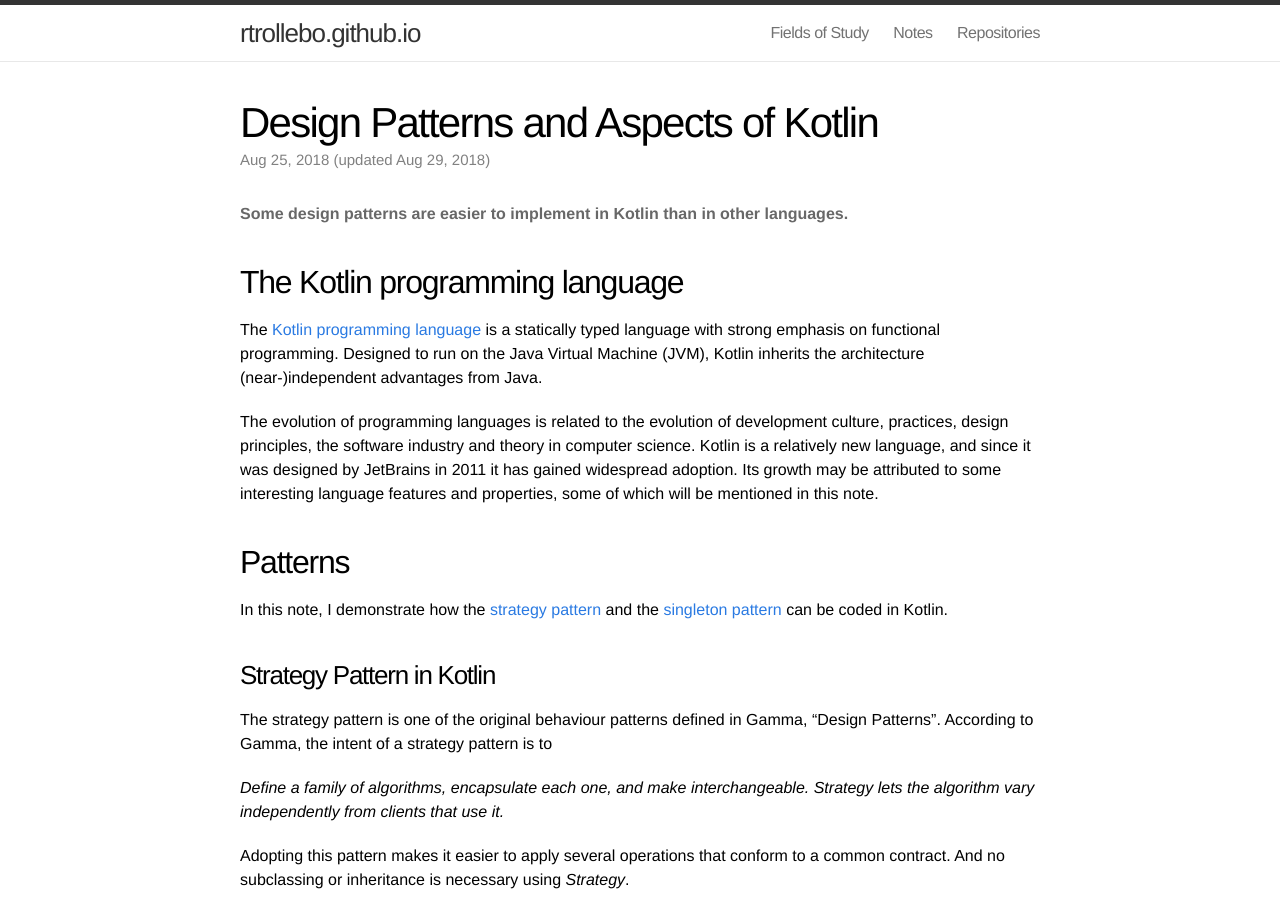
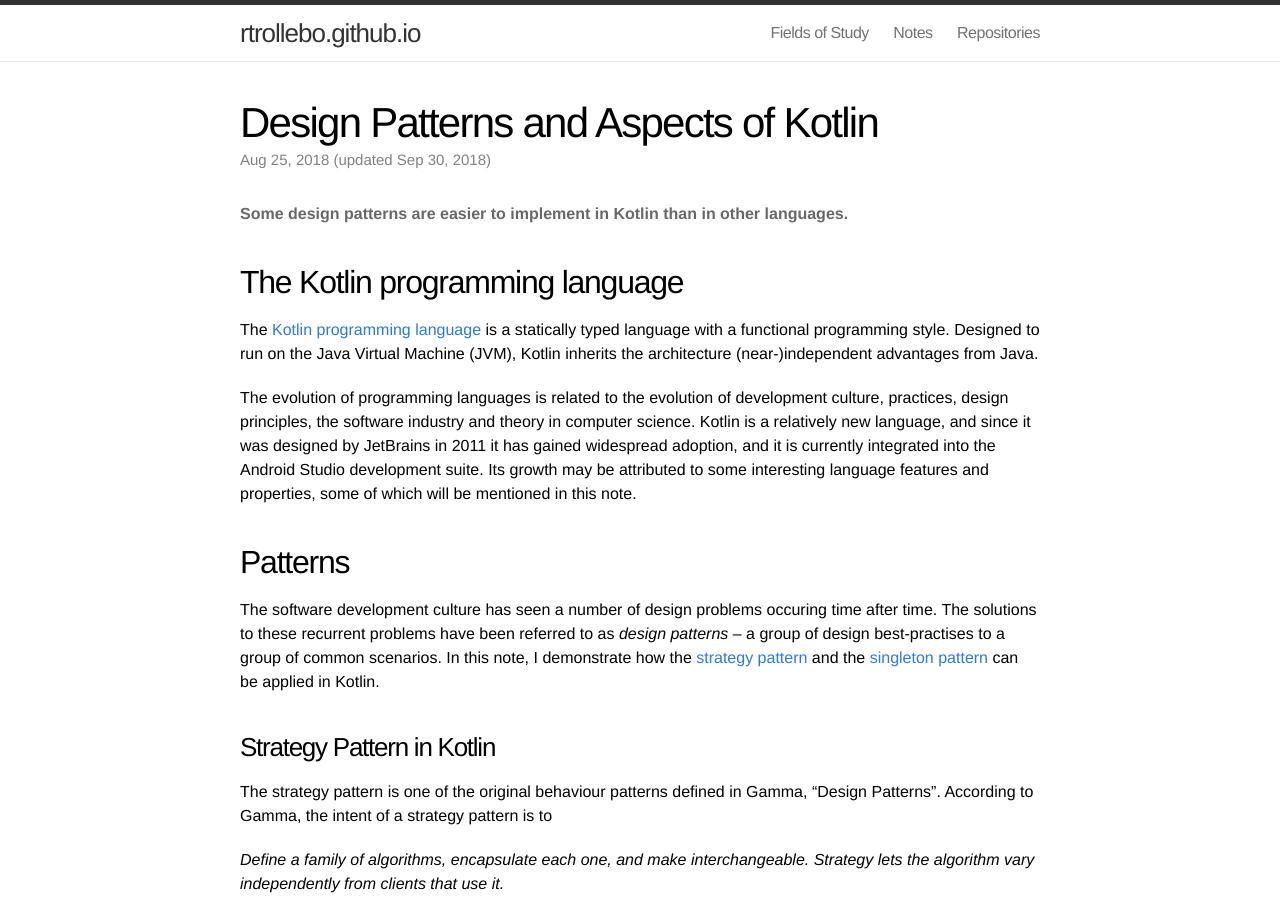
Before and after one commit to rtrollebo/rtrollebo.github.io, a Jekyll site: the page built from _posts/2018-08-25-design-patterns-kotlin.md, in a window 1280 px wide and 900 px high. Built offline with Jekyll 4.4.1, drawn with Linux system fonts in a browser that asks for light colours.

Commit message:
rtrollebo.github.io-e2018-10
* Design patterns in Kotlin. Additions to featured note.

```diff
--- a/_data/editions.yml
+++ b/_data/editions.yml
@@ -1,3 +1,7 @@
+- edition: e2018-10
+  frontmatter: Design Patterns and Aspects of Kotlin
+  changes: Additions to featured note.
+
 - edition: e2018-09
   frontmatter: Design Patterns and Aspects of Kotlin
   changes: A new note covering some of the fascinating language features of the Kotlin programming language, and how these features simplifies some well known design practises.
--- a/_posts/2018-08-25-design-patterns-kotlin.md
+++ b/_posts/2018-08-25-design-patterns-kotlin.md
@@ -2,7 +2,7 @@
 layout: post
 title: "Design Patterns and Aspects of Kotlin"
 date: 2018-08-25
-date_updated: 2018-08-29
+date_updated: 2018-09-30
 abst: "Some design patterns are easier to implement in Kotlin than in other languages."
 categories: design-patterns computer-science kotlin
 
@@ -10,13 +10,13 @@ categories: design-patterns computer-science kotlin
 
 # The Kotlin programming language
 
-The [Kotlin programming language](http://kotlinlang.org) is a statically typed language with strong emphasis on functional programming. Designed to run on the Java Virtual Machine (JVM), Kotlin inherits the architecture (near-)independent advantages from Java.
+The [Kotlin programming language](http://kotlinlang.org) is a statically typed language with a functional programming style. Designed to run on the Java Virtual Machine (JVM), Kotlin inherits the architecture (near-)independent advantages from Java.
 
-The evolution of programming languages is related to the evolution of development culture, practices, design principles, the software industry and theory in computer science. Kotlin is a relatively new language, and since it was designed by JetBrains in 2011 it has gained widespread adoption. Its growth may be attributed to some interesting language features and properties, some of which will be mentioned in this note.
+The evolution of programming languages is related to the evolution of development culture, practices, design principles, the software industry and theory in computer science. Kotlin is a relatively new language, and since it was designed by JetBrains in 2011 it has gained widespread adoption, and it is currently integrated into the Android Studio development suite. Its growth may be attributed to some interesting language features and properties, some of which will be mentioned in this note.
 
 # Patterns
 
-In this note, I demonstrate how the [strategy pattern](#strategy-pattern-in-kotlin) and the [singleton pattern](#singleton-pattern-in-kotlin) can be coded in Kotlin.
+The software development culture has seen a number of design problems occuring time after time. The solutions to these recurrent problems have been referred to as *design patterns* -- a group of design best-practises to a group of common scenarios. In this note, I demonstrate how the [strategy pattern](#strategy-pattern-in-kotlin) and the [singleton pattern](#singleton-pattern-in-kotlin) can be applied in Kotlin.
 
 ## Strategy Pattern in Kotlin
 
```
